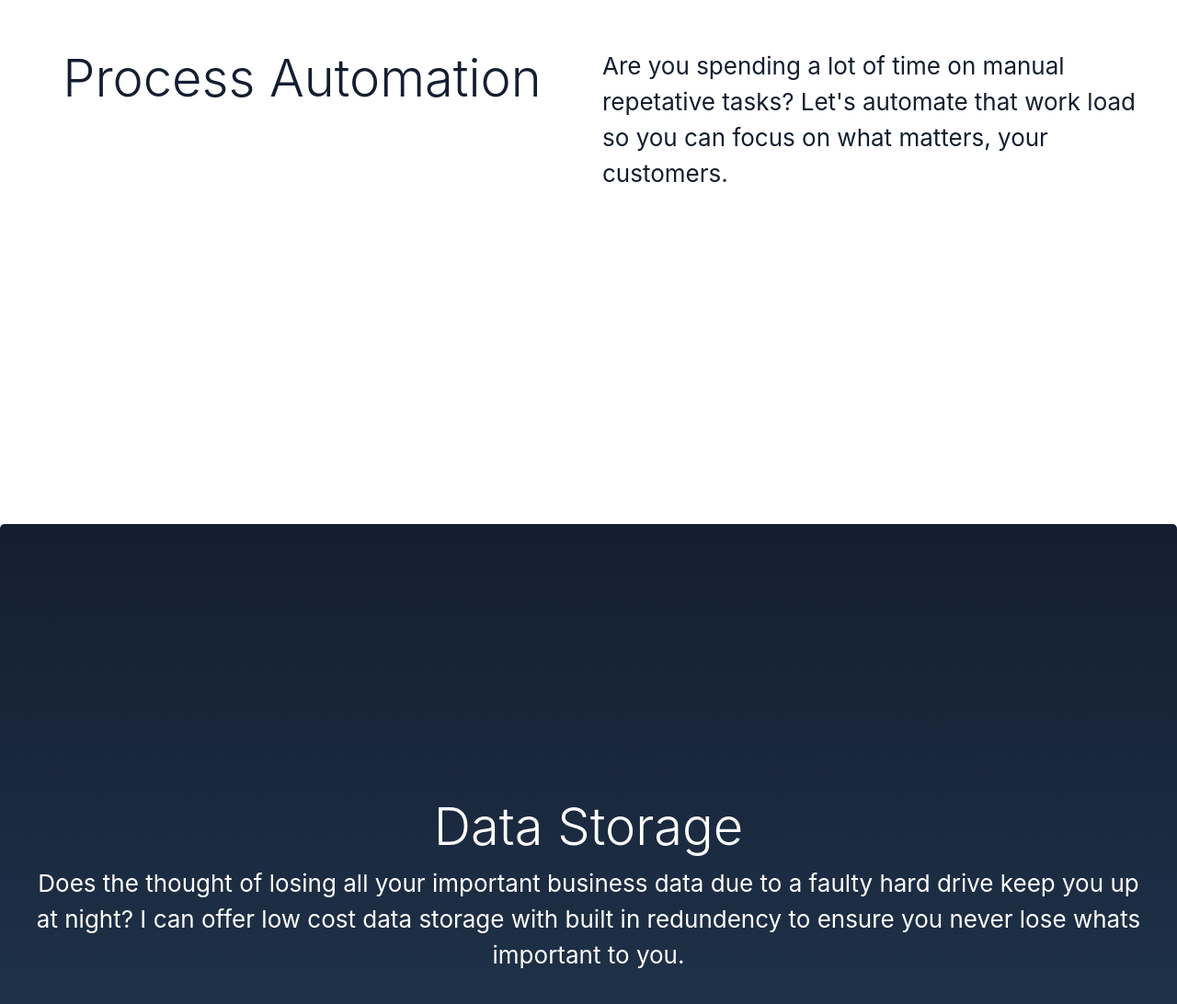
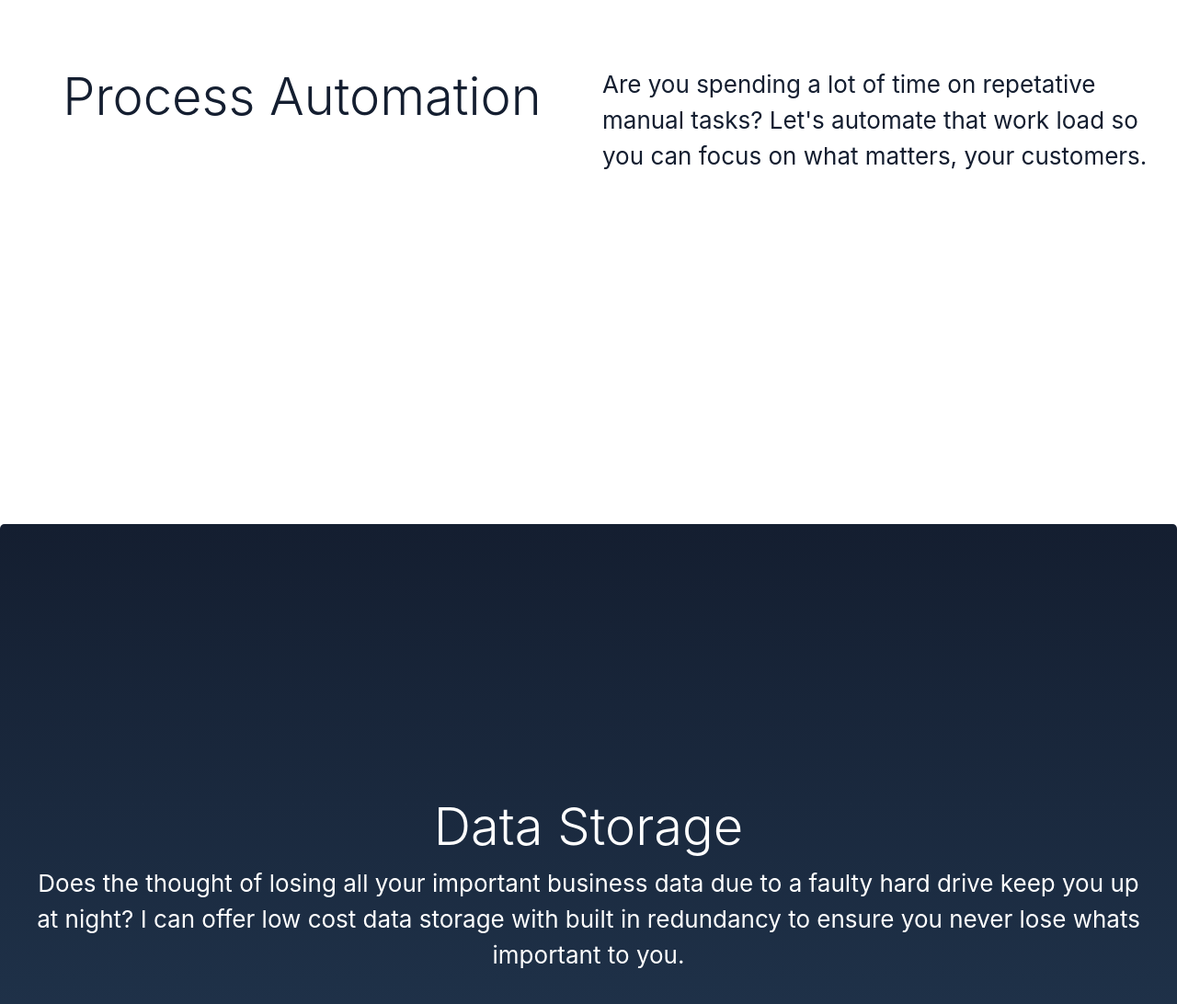
Before and after one commit to jumo2/j2tech, a React (Create React App) app: page / in a window 1280 px wide. Shown: the part 2758-3850 px from the top of the page at 92% size. Built offline with nearby package versions, Linux system fonts and the light colour scheme.

Commit message:
updated wording

```diff
--- a/src/data/sectionContent.js
+++ b/src/data/sectionContent.js
@@ -9,11 +9,11 @@ let sections = {
     },
     automation: {
         title: "Process Automation",
-        body: "Are you spending a lot of time on manual repetative tasks? Let's automate that work load so you can focus on what matters, your customers."
+        body: "Are you spending a lot of time on repetative manual tasks? Let's automate that work load so you can focus on what matters, your customers."
     },
     data: {
         title: "Data Storage",
-        body: "Does the thought of losing all your important business data due to a faulty hard drive keep you up at night? I can offer low cost data storage with built in redundency to ensure you never lose whats important to you."
+        body: "Does the thought of losing all your important business data due to a faulty hard drive keep you up at night? I can offer low cost data storage with built in redundancy to ensure you never lose whats important to you."
     },
     quote: {
         title: "Request a quote",
```
